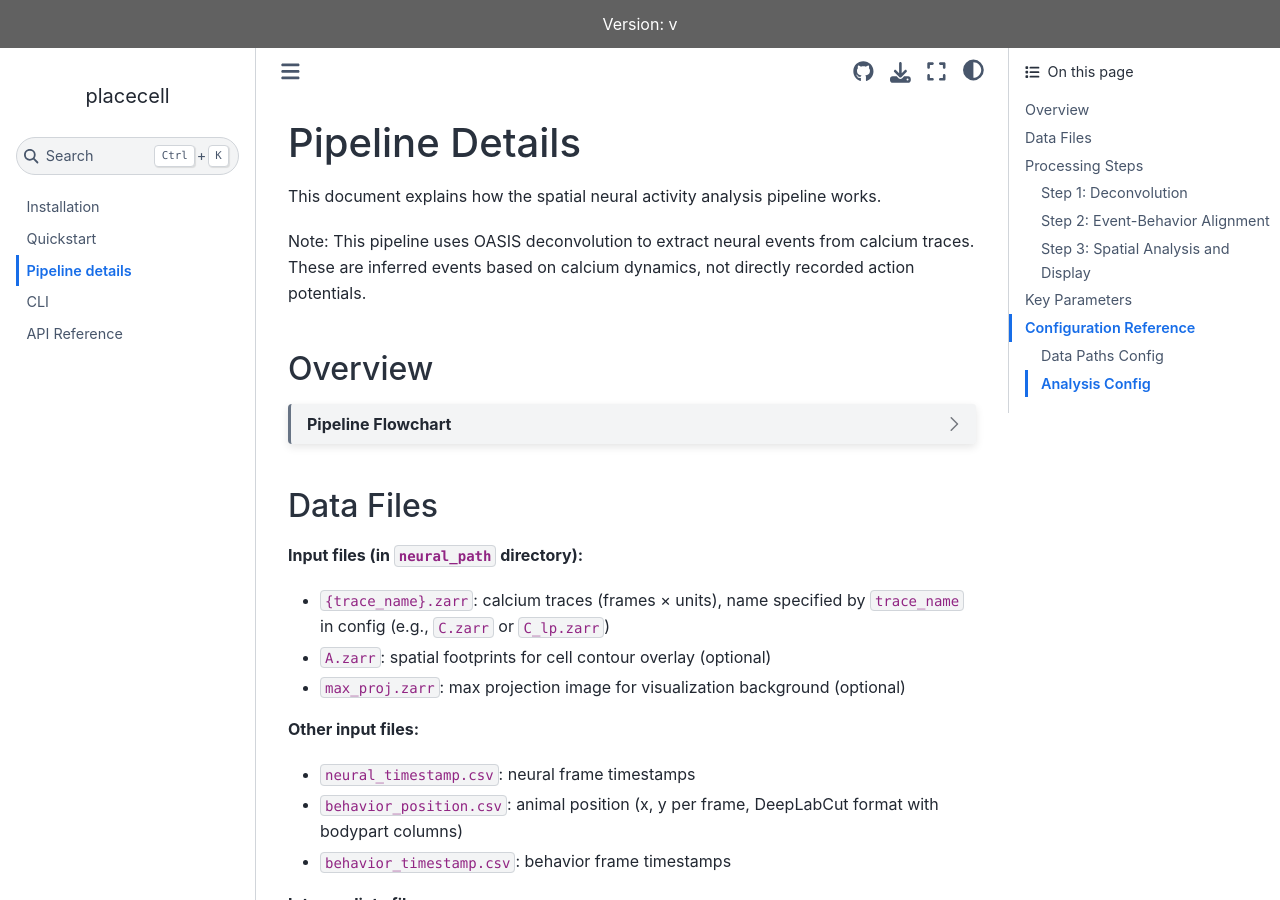
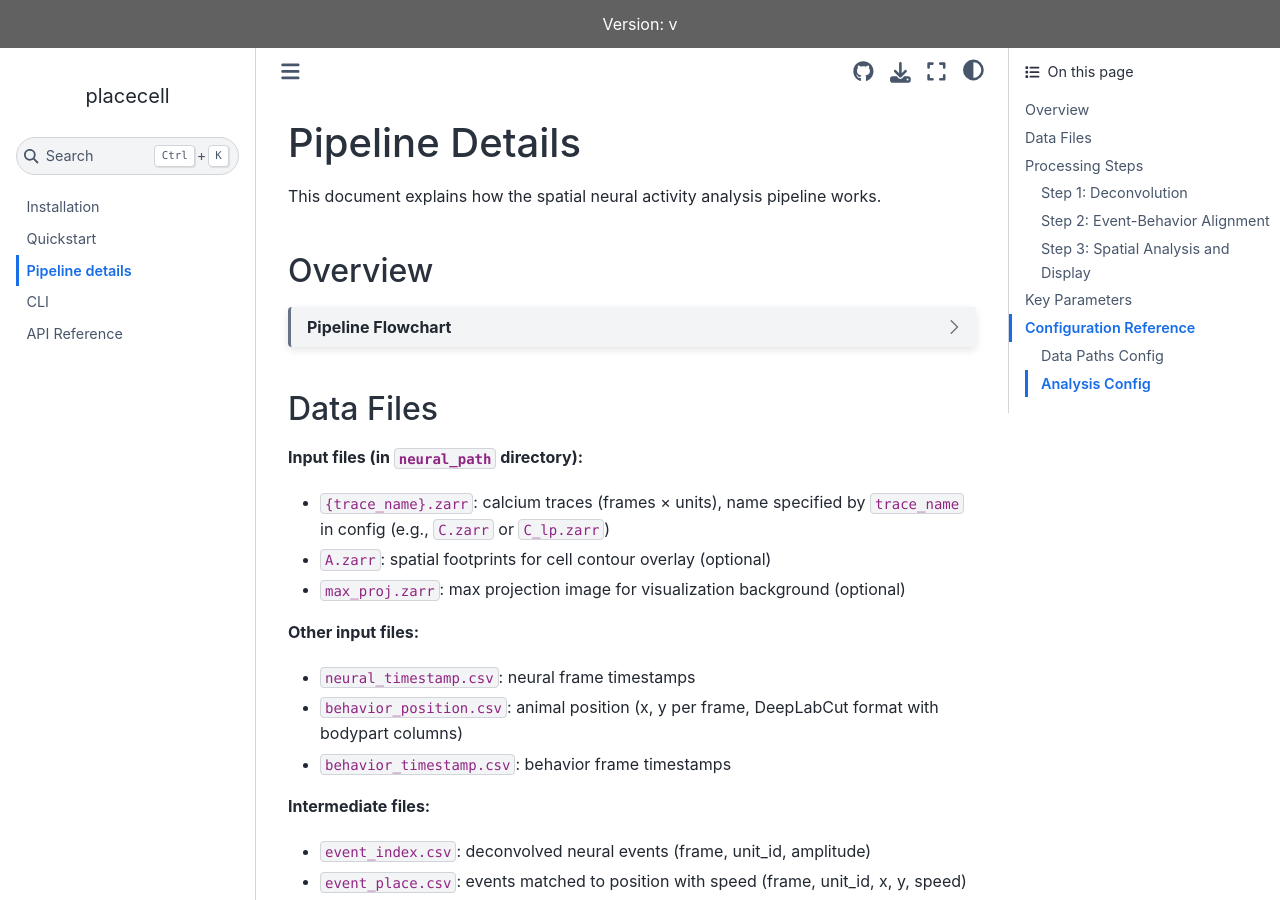
Before and after one commit to miniscope/placecell, a Sphinx documentation site: the page built from docs/pipeline.md, in a window 1280 px wide and 900 px high. Built offline with Sphinx 7.4.7 and the Sphinx Book theme 1.1.4, drawn with Linux system fonts in a browser that asks for light colours.

Commit message:
Update pipeline.md

```diff
--- a/docs/pipeline.md
+++ b/docs/pipeline.md
@@ -1,8 +1,6 @@
 # Pipeline Details
 
 This document explains how the spatial neural activity analysis pipeline works.
-
-Note: This pipeline uses OASIS deconvolution to extract neural events from calcium traces. These are inferred events based on calcium dynamics, not directly recorded action potentials.
 
 ## Overview
 
```
